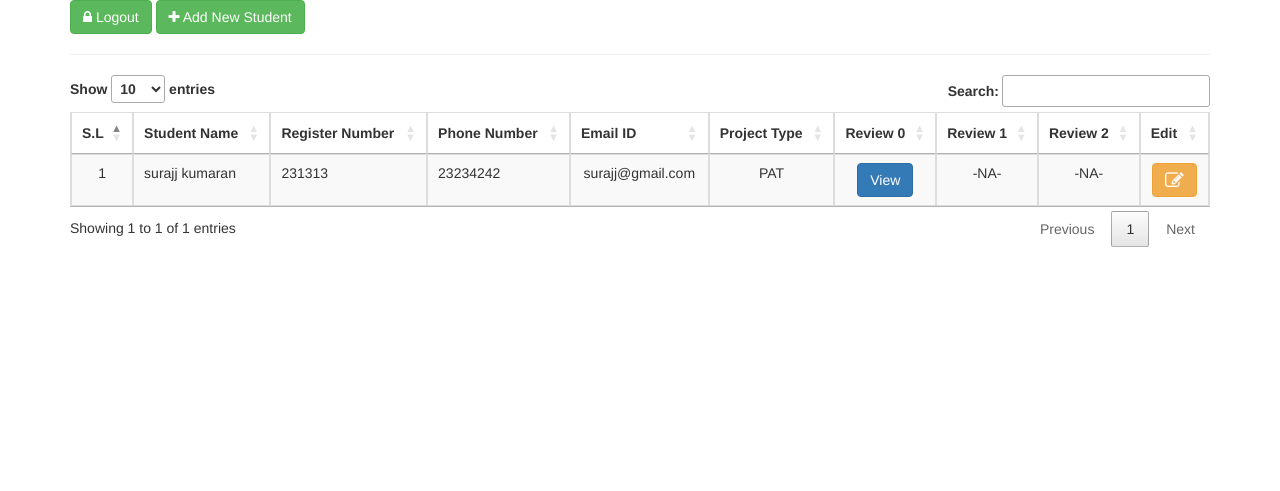
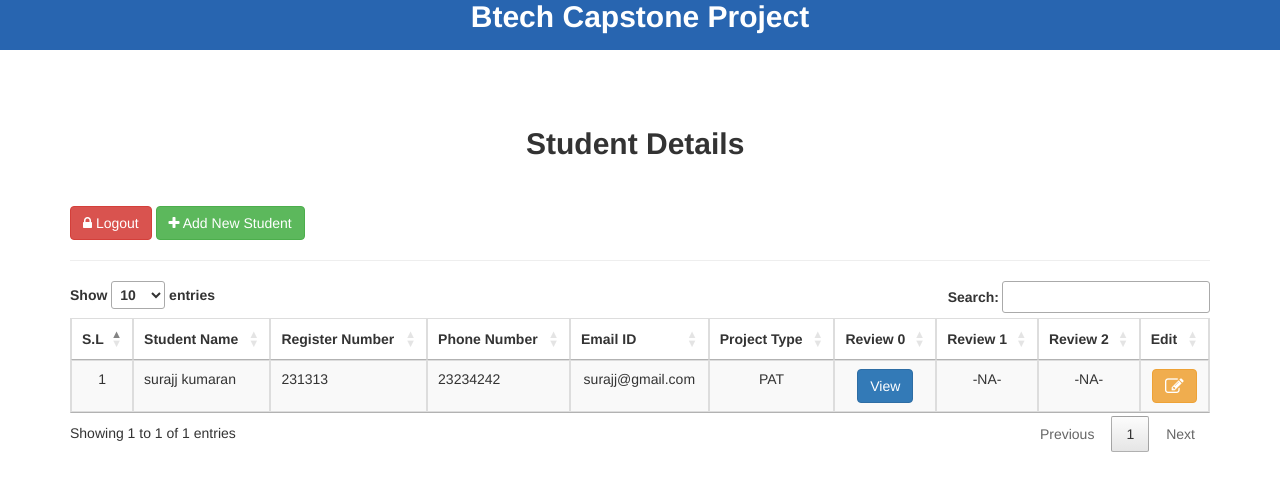
Before and after one commit to devzycon/VIT-Project-Management, a PHP site: page /Faculty/index.php in a window 1280 px wide. Shown: the top 491 px of the page. Run offline with PHP 8.4, Linux system fonts and the light colour scheme; a user stored in the database is signed in; data comes from the database, SQL or seed files in the repository; some libraries are stand-ins or nearby versions.

```diff
--- a/Faculty/index.php
+++ b/Faculty/index.php
@@ -76,6 +76,12 @@ $_SESSION['form_token'] = bin2hex(random_bytes(32));
     <script src="https://code.jquery.com/jquery-3.6.0.min.js"></script>
     <script src="jquery.js"></script>
     <style>
+      body
+        {
+
+        background-repeat: no-repeat;
+        background-size: 75%;
+        }
       .small-textbox {
           width: 50px;
           margin-left: 200px;
@@ -83,12 +89,37 @@ $_SESSION['form_token'] = bin2hex(random_bytes(32));
       .marks-align {
 
       }
+      .custom-container{
+        margin-top: 60px;
+      }
+      #heade{
+        background-color: #2865b0;
+        height: 50px !important;
+        padding: 0;
+      }
+      #vit{
+        color: white;
+        font-size: 30px;
+        padding: 0;
+        margin: 0;
+      }
+      .student-details{
+        margin-top: 3%;
+        margin-left: 40%;
+        margin-bottom: 4%;
+      }
     </style>
 
 </head>
 <body>
+<div id="heade">
 
-	<div class="container">
+   <center>
+     <h1 id="vit"><b>Btech Capstone Project</b></h1>
+     </center>
+
+<div>
+	<div class="container custom-container">
 <!-- <a href="https://lexacademy.in" target="_blank"><img src="https://codingcush.com/uploads/logo/logo_61b79976c34f5.png" alt="" width="350px" ></a><br><hr> -->
 
 <!-- adding alert notification  -->
@@ -105,9 +136,11 @@ $_SESSION['form_token'] = bin2hex(random_bytes(32));
 
 
 
+      <div class="flex-column justify-content-center student-details">
+          <strong class="h2 align-self-center primaryTextColor1 fw-bold text-center"><b>Student Details</b></strong>
+      </div>
 
-
-	<a href="logout.php" class="btn btn-success"><i class="fa fa-lock"></i> Logout</a>
+	<a href="logout.php" class="btn btn-danger"><i class="fa fa-lock lo"></i> Logout</a>
 	<button class="btn btn-success" type="button" data-toggle="modal" id="submitBtn" data-target="#myModal">
   <i class="fa fa-plus"></i> Add New Student
   </button>
@@ -138,7 +171,7 @@ $_SESSION['form_token'] = bin2hex(random_bytes(32));
 
         	$get_data = "SELECT * FROM student_data order by 1 desc";
         	$run_data = mysqli_query($con,$get_data);
-			$i = 0;
+			    $i = 0;
         	while($row = mysqli_fetch_array($run_data))
         	{
                 $sl = ++$i;
```
